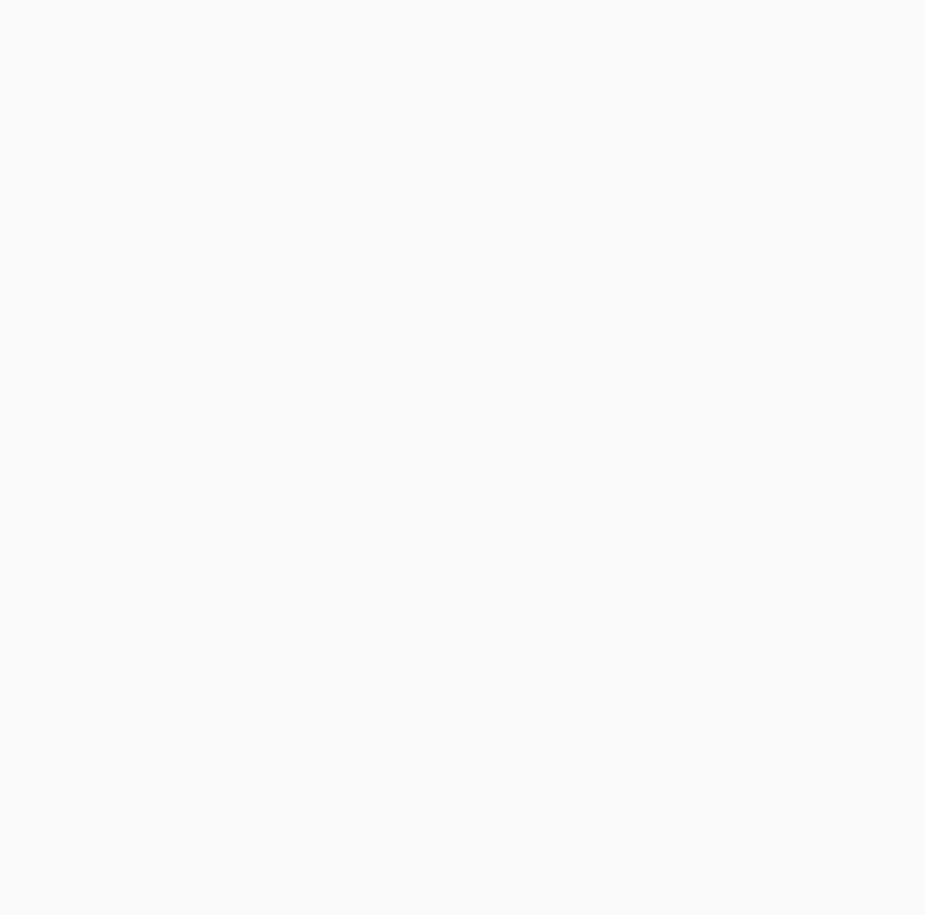
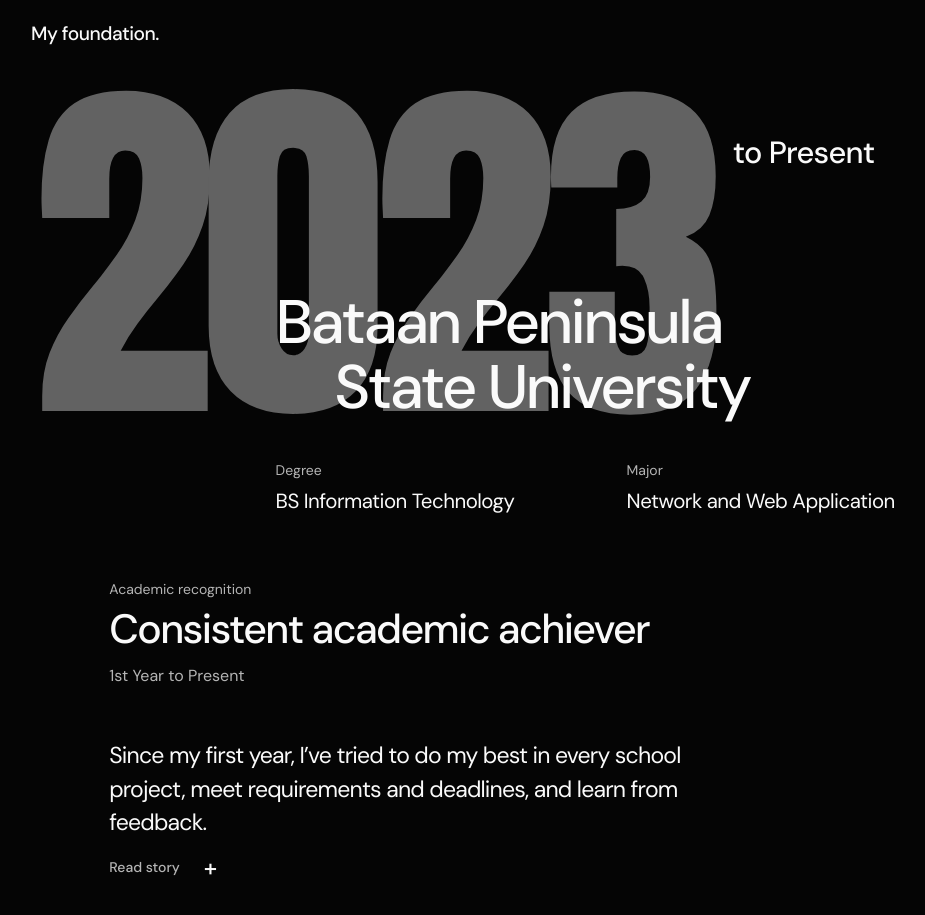
Before and after one commit to hanscsignacio/my-portfolio, a React (Vite) app: page / in a window 1280 px wide. Shown: the part 3320-4235 px from the top of the page, without its empty margins (213-1138 px from the left). Before the commit the page ends 3251 px from the top, so only its background shows below. Built offline with nearby package versions, Linux system fonts and the light colour scheme.

Commit message:
feat: add about education section

```diff
--- a/src/components/About/About.css
+++ b/src/components/About/About.css
@@ -259,3 +259,137 @@
   line-height: 1.45;
   letter-spacing: -0.03em;
 }
+
+/* Education layout. */
+.about__education {
+  --education-year: #626262;
+
+  padding-top: clamp(4rem, 7vw, 8rem);
+  padding-bottom: clamp(5rem, 9vw, 10rem);
+}
+
+.about__education-entry {
+  max-width: 82rem;
+}
+
+.about__foundation {
+  margin: 0 0 3rem;
+  font-size: clamp(1.125rem, 1.5vw, 1.375rem);
+  font-weight: 500;
+  letter-spacing: -0.025em;
+}
+
+/* Overlapping year and university. */
+.about__education-composition {
+  display: grid;
+  grid-template-columns: repeat(12, minmax(0, 1fr));
+  align-items: end;
+}
+
+.about__period {
+  position: relative;
+  grid-column: 1 / -1;
+  grid-row: 1;
+  width: max-content;
+  max-width: 100%;
+  margin: 0;
+}
+
+.about__education-year {
+  display: block;
+  width: max-content;
+  max-width: 100%;
+  color: var(--education-year);
+  font-family: var(--font-display);
+  font-size: clamp(16rem, 29vw, 29rem);
+  line-height: 0.86;
+  letter-spacing: -0.035em;
+}
+
+.about__education-present {
+  position: absolute;
+  top: 12%;
+  left: 100%;
+  margin-left: 1.25rem;
+  color: var(--about-paper);
+  font-size: clamp(1.375rem, 2.4vw, 2.25rem);
+  font-weight: 500;
+  line-height: 1.4;
+  letter-spacing: -0.025em;
+  white-space: nowrap;
+}
+
+.about__university {
+  position: relative;
+  grid-column: 4 / -1;
+  grid-row: 1;
+  margin: 0;
+  transform: translateY(0.1em);
+  font-size: clamp(2rem, 4.8vw, 5rem);
+  font-weight: 500;
+  line-height: 1.05;
+  letter-spacing: -0.045em;
+}
+
+.about__university > span {
+  display: block;
+}
+
+.about__university > span + span {
+  margin-left: 8%;
+}
+
+/* Degree and major. */
+.about__degree {
+  display: grid;
+  grid-template-columns: 1fr 1.2fr;
+  gap: 2rem;
+  width: 75%;
+  margin: 3rem 0 0 25%;
+}
+
+.about__degree dt,
+.about__recognition-label {
+  display: block;
+  margin-bottom: 0.5rem;
+  color: var(--about-muted);
+  font-size: 0.875rem;
+  font-weight: 400;
+}
+
+.about__degree dd {
+  margin: 0;
+  font-size: clamp(1.125rem, 1.6vw, 1.5rem);
+  line-height: 1.4;
+  letter-spacing: -0.025em;
+}
+
+/* Academic recognition. */
+.about__recognition {
+  width: max-content;
+  max-width: 90%;
+  margin: 4rem 0 0 8%;
+}
+
+.about__recognition-title {
+  display: block;
+  font-size: clamp(1.75rem, 3.2vw, 3.25rem);
+  font-weight: 500;
+  line-height: 1.15;
+  letter-spacing: -0.04em;
+}
+
+.about__recognition-period {
+  display: block;
+  margin-top: 0.75rem;
+  color: var(--about-muted);
+  font-size: 1rem;
+  line-height: 1.4;
+}
+
+/* School-project description. */
+.about__education-content {
+  width: min(92%, 43rem);
+  margin-top: 3rem;
+  margin-left: 8%;
+}
--- a/src/components/About/About.jsx
+++ b/src/components/About/About.jsx
@@ -1,6 +1,7 @@
 // About subsections.
 import AboutStory from "./AboutStory";
 import AboutApproach from "./AboutApproach";
+import AboutEducation from "./AboutEducation";
 
 // About styles.
 import "./About.css";
@@ -64,6 +65,9 @@ function About() {
 
       {/* 'Interface, logic, and data.' Section */}
       <AboutApproach />
+
+      {/* 'Education and academic journey.' Section */}
+      <AboutEducation />
     </section>
   );
 }
--- a/src/components/About/About.responsive.css
+++ b/src/components/About/About.responsive.css
@@ -157,3 +157,72 @@
     font-size: clamp(1.25rem, 3.5vw, 1.625rem);
   }
 }
+
+/* Education: tablet and phone. */
+@media (max-width: 820px) {
+  .about__education {
+    padding-top: 3rem;
+    padding-bottom: 4rem;
+  }
+
+  .about__foundation {
+    margin-bottom: 2rem;
+    font-size: 1.125rem;
+  }
+
+  .about__education-year {
+    font-size: clamp(8rem, 43.5vw, 22rem);
+  }
+
+  .about__education-present {
+    top: -0.75rem;
+    right: 0;
+    left: auto;
+    margin-left: 0;
+    font-size: clamp(1.125rem, 2.7vw, 1.5rem);
+  }
+
+  .about__university {
+    grid-column: 2 / -1;
+    transform: translateY(0.35em);
+    font-size: clamp(1.5rem, 7.8vw, 3.5rem);
+  }
+
+  .about__university > span + span {
+    margin-left: 0;
+  }
+
+  .about__degree {
+    grid-template-columns: minmax(0, 1fr);
+    gap: 1.5rem;
+    width: 91.6667%;
+    margin-top: 3rem;
+    margin-left: 8.3333%;
+  }
+
+  .about__degree dd {
+    font-size: clamp(1.125rem, 3.5vw, 1.5rem);
+  }
+
+  .about__recognition {
+    max-width: 100%;
+    margin-top: 3rem;
+    margin-left: 0;
+  }
+
+  .about__recognition-title {
+    font-size: clamp(1.75rem, 5vw, 2.5rem);
+  }
+
+  .about__education-content {
+    width: 100%;
+    margin-left: 0;
+  }
+}
+/* Education: wider-screen placement. */
+@media (min-width: 821px) {
+  .about__education-entry {
+    width: 84%;
+    margin-left: auto;
+  }
+}
--- /dev/null
+++ b/src/components/About/AboutEducation.jsx
@@ -0,0 +1,75 @@
+// Education content and expandable text.
+import { educationContent } from "./aboutContent";
+import AboutExpandableText from "./AboutExpandableText";
+
+// Education and academic journey.
+function AboutEducation() {
+  return (
+    <section
+      className="about__scene about__education"
+      id="about-education"
+      aria-labelledby="education-heading"
+    >
+      <div className="about__education-entry">
+        {/* Subsection heading. */}
+        <h3 className="about__foundation" id="education-heading">
+          My foundation.
+        </h3>
+
+        {/* Study period and university. */}
+        <div className="about__education-composition">
+          <p className="about__period" aria-label="2023 to present">
+            <span className="about__education-year" aria-hidden="true">
+              2023
+            </span>
+
+            <span className="about__education-present" aria-hidden="true">
+              to Present
+            </span>
+          </p>
+
+          <p className="about__university">
+            <span>Bataan Peninsula </span>
+            <span>State University</span>
+          </p>
+        </div>
+
+        {/* Degree and major. */}
+        <dl className="about__degree">
+          <div>
+            <dt>Degree</dt>
+            <dd>BS Information Technology</dd>
+          </div>
+
+          <div>
+            <dt>Major</dt>
+            <dd>Network and Web Application</dd>
+          </div>
+        </dl>
+
+        {/* Academic recognition. */}
+        <p className="about__recognition">
+          <span className="about__recognition-label">Academic recognition</span>
+
+          <span className="about__recognition-title">
+            Consistent academic achiever
+          </span>
+
+          <span className="about__recognition-period">1st Year to Present</span>
+        </p>
+
+        {/* Expandable school-project description. */}
+        <div className="about__education-content">
+          <AboutExpandableText
+            label={educationContent.label}
+            summary={educationContent.summary}
+            paragraphs={educationContent.paragraphs}
+          />
+        </div>
+      </div>
+    </section>
+  );
+}
+
+// Export the component.
+export default AboutEducation;
--- a/src/components/About/aboutContent.js
+++ b/src/components/About/aboutContent.js
@@ -37,3 +37,20 @@ export const approachContent = {
     "Leadership was also something I developed during college, especially as our capstone project lead. I gained experience coordinating tasks, explaining decisions, and listening to different points of view. Working with different people helped me become more comfortable taking responsibility, supporting teammates, and doing my share to keep the project moving.",
   ],
 };
+
+// Education and school projects.
+export const educationContent = {
+  // Screen-reader label for the description controls.
+  label: "My approach to school projects",
+
+  // Short description.
+  summary:
+    "Since my first year, I’ve tried to do my best in every school project, meet requirements and deadlines, and learn from feedback.",
+
+  // Full description.
+  paragraphs: [
+    "From my first year to now in my fourth year, I’ve tried to give each school project my best effort. I pay attention to the requirements, keep track of deadlines, and review the details before submitting my work.",
+
+    "I try to make improvements where I can. Feedback and lessons from each project help me see what I could do better next time.",
+  ],
+};
```
